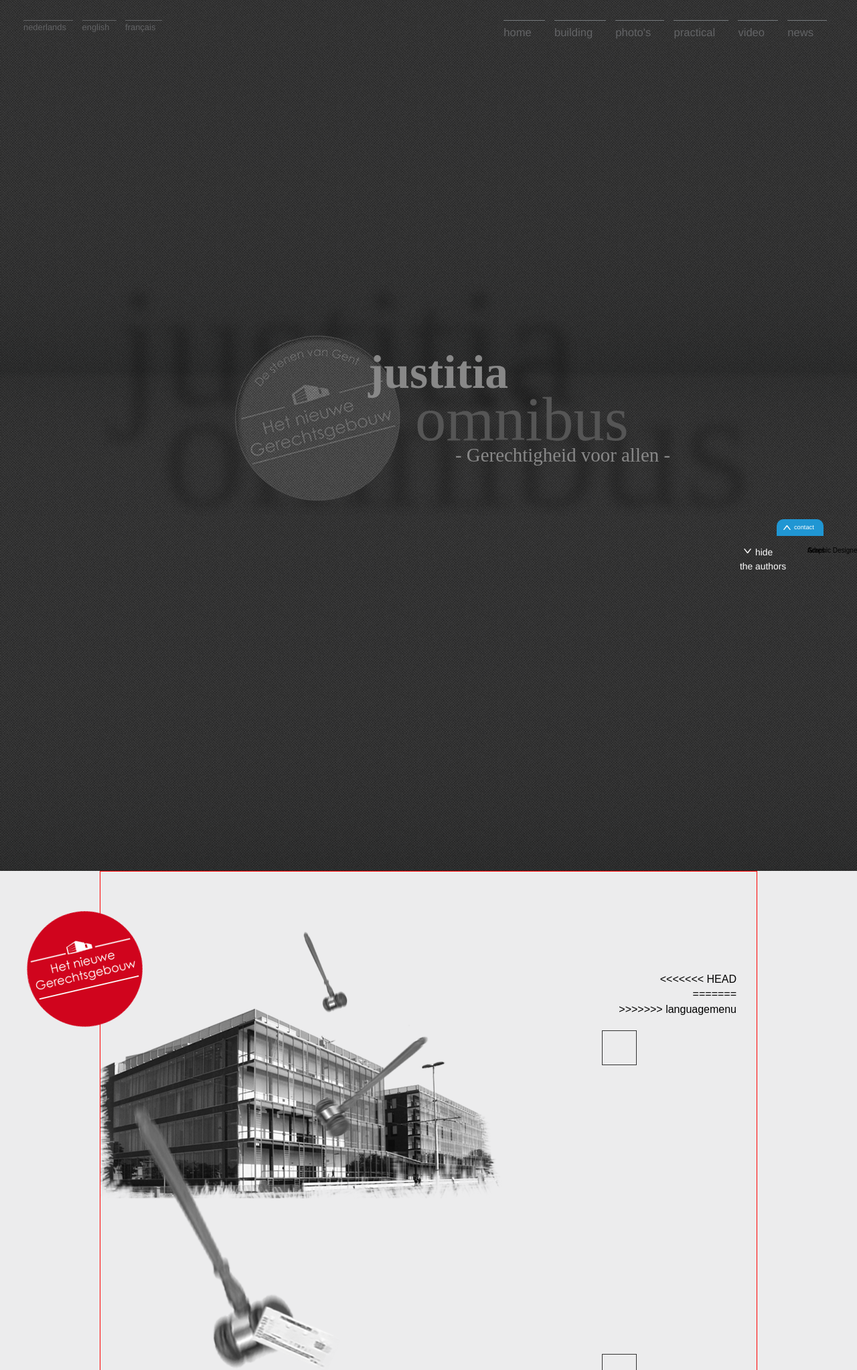
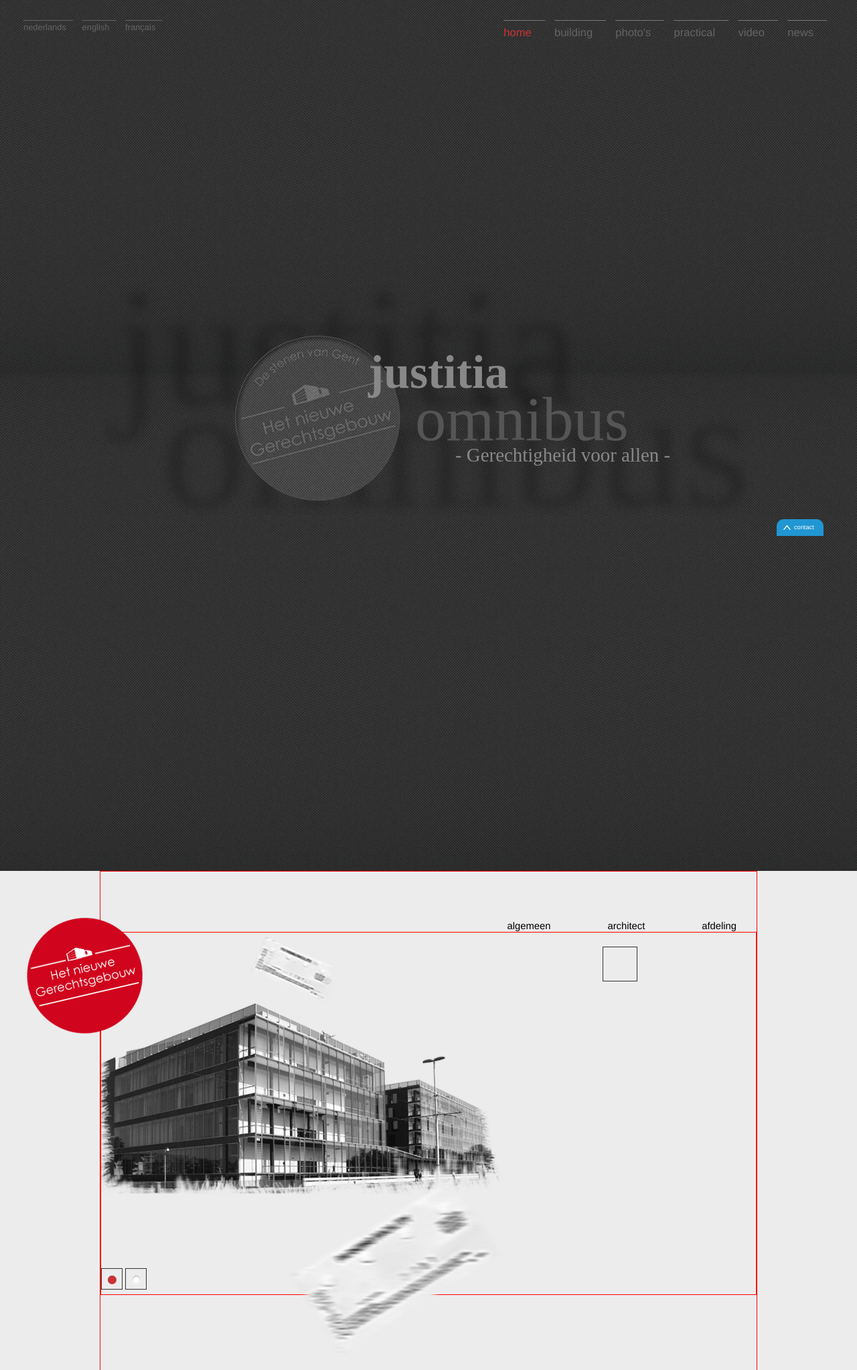
Before and after one commit to vdclouis/Build-in-Ghent, a PHP site: page / in a window 1280 px wide. Shown: the top 2045 px of the page at 67% size. Run offline with PHP 8.4, Linux system fonts and the light colour scheme; some libraries are stand-ins or nearby versions.

Commit message:
monsterkill

```diff
--- a/_js/effects.js
+++ b/_js/effects.js
@@ -6,6 +6,31 @@
 	$('#nav li:first-child').addClass('current');
 
 	// ---------------------------- //
+
+	$('#architect').hide();
+	$('#afdeling').hide();
+
+	$('#gebouwnav ul li:nth-child(1) a').click(function () {
+		$('#architect').hide();
+		$('#afdeling').hide();
+		$('#algemeen').fadeIn(1000);
+		console.log('algemeen clicked');
+		return false;
+	});
+
+	$('#gebouwnav ul li:nth-child(2) a').click(function () {
+		$('#algemeen').hide();
+		$('#afdeling').hide();
+		$('#architect').fadeIn(1000);
+		return false;
+	});
+
+	$('#gebouwnav ul li:nth-child(3) a').click(function () {
+		$('#algemeen').hide();
+		$('#architect').hide();
+		$('#afdeling').fadeIn(1000);
+		return false;
+	});
 
 	//hides the second page 'parkeergebouw'
 	$('#parkeergebouw').hide();
@@ -32,8 +57,11 @@
 
 	// ---------------------------- //
 
+
 	//hides the second page 'contactform'
 	$('#contactform').hide();
+
+	$('.rightbullet a').css("background-position","0 0");
 
 	//navigation with the bulletnavs
 	$('#praktischnav .rightbullet, #praktischnav .rightbullet a').click( function () {
@@ -54,6 +82,7 @@
 	});
 
 	// ---------------------------- //
+	// footer contact
 
 	$('#contactbig').hide();
 
@@ -93,5 +122,10 @@
 
 	$('#more').click(function () {
 
-	})
+	});
+
+//	remove the fancybox when a menulink is clicked
+	$('#mainmenu a').click( function () {
+		$('.fancybox-wrap, #fancybox-overlay').hide();
+	});
 });
--- a/_js/script.js
+++ b/_js/script.js
@@ -93,7 +93,7 @@
 	$('.pafotos').parallax("50%", 4000, 0.4, true);
 	$('#praktisch').parallax("50%", 0, 0.3, true);
 	$('.papraktisch').parallax("50%", 5800, 0.4, true);
-	$('#video').parallax("50%", 2000, 0.3, true);
+	$('#video').parallax("50%", 700, 0.3, true);
 	$('.pavideo').parallax("50%", 6600, 0.4, true);
 	$('#nieuws').parallax("50%", 2750, 0.3, true);
 	$('.panieuws').parallax("270px", 7900, 0.4, true);
@@ -118,7 +118,7 @@
 	loadTexts("_resources/_xml/texts.xml");
 
 //	language menu
-
+//	dutch
 	$('#chooseLang li:nth-child(1) a').click(function () {
 		//setLanguageFromLink(this);
 		$(this).addClass('current');
@@ -127,6 +127,7 @@
 		return false;
 	});
 
+//	english
 	$('#chooseLang li:nth-child(2) a').click(function () {
 		//setLanguageFromLink(this);
 		$(this).addClass('current');
@@ -135,6 +136,7 @@
 		return false;
 	});
 
+//	french
 	$('#chooseLang li:nth-child(3) a').click(function () {
 		//setLanguageFromLink(this);
 		$(this).addClass('current');
--- a/_styles/css/style.css
+++ b/_styles/css/style.css
@@ -146,7 +146,7 @@
 	z-index: 9999;
 	width: 100%;
 	padding: 30px 0px;
-
+	pointer-events: none;
 }
 
 ul#nav{
@@ -167,6 +167,7 @@
 	padding: 5px 20px 5px 0;
 	text-decoration: none;
 	text-transform: lowercase;
+	pointer-events: auto;
 }
 
 ul#nav li a:hover {
@@ -192,6 +193,7 @@
 #chooseLang a{
 	color: #636466;
 	text-decoration: none;
+	pointer-events: auto;
 }
 #chooseLang a:hover{
 	color: #cc3333;
@@ -206,7 +208,7 @@
 img.logo{
 	position: absolute;
 	left: 40px;
-	top: 60px;
+	top: 70px;
 }
 
 #header, #intro, #second{
@@ -293,7 +295,6 @@
 	font-size: 15em;
 	color: rgba(255, 255, 255, .0);
 	text-shadow: 1px 1px 15px rgba(0, 0, 0, .2);
-	z-index: 0;
 	cursor: default;
 	margin: 0;
 	z-index: 1;
@@ -307,6 +308,26 @@
 #home #shadow p:last-child{
 	top: 500px;
 	left: 90px; /*100px = horizonal scroll*/
+}
+
+nav#gebouwnav{
+	position: relative;
+	padding: 20px 30px;
+	margin-top: 50px;
+}
+
+nav#gebouwnav ul{
+	float: right;
+}
+
+nav#gebouwnav ul li{
+	float: left;
+	margin-left: 85px;
+}
+
+nav#gebouwnav ul li a{
+	text-decoration: none;
+	color: black;
 }
 
 #gebouw{
@@ -327,11 +348,15 @@
 	height: 1300px;
 }
 
-#gebouw .story section#gerechtsgebouw{
+#gebouw .story section{
+	border: 1px solid red;
+}
+
+#gebouw .story #gerechtsgebouw{
 
 }
 
-#gebouw .story section#gerechtsgebouw #pagerechtsgebouw{
+#gebouw .story #gerechtsgebouw #pagerechtsgebouw{
 	background: url(../../_images/pa02a.png) 50% 0 no-repeat fixed; /*hammers*/
 	height: 1300px;
 	margin: 0 auto;
@@ -342,8 +367,8 @@
 	pointer-events: none;
 }
 
-#gebouw .story .gebouwen img{
-	margin-top: 200px;
+#gebouw .story .gebouwen img, #gebouw #architect img{
+	margin-top: 100px;
 	width: 600px;
 	float: left;
 }
@@ -351,10 +376,7 @@
 #gebouw .story .gebouwen .tekst{
 	text-align: right;
 	margin: 0 20px 0 600px;
-}
-
-#gebouw .story .gebouwen .tekst{
-	height: 400px;
+	height: 500px;
 	overflow: hidden;
 }
 
@@ -373,7 +395,7 @@
 
 }*/
 
-#gebouw .story section#parkeergebouw #paparkeergebouw{
+#gebouw .story #paparkeergebouw{
 	background: url(../../_images/pa02b.png) 50% 0 no-repeat fixed; /*parkingtickets*/
 	height: 1300px;
 	margin: 0 auto;
@@ -478,13 +500,14 @@
 	position:relative;
 	box-shadow: 0px 0px 7px #888;
 	height: 480px;
+	overflow: hidden;
 }
 
 #map{
 	padding: 30px;
 	background-color: #DDD;
 	border-radius: 30px;
-	margin: 200px 0 0 100px;
+/*	margin: 200px 0 0 100px;*/
 }
 
 #map iframe{
@@ -588,7 +611,7 @@
 }
 
 .story .tekst{
-	padding: 150px 0 0 0;
+/*	padding: 150px 0 0 0;*/
 	position: relative;
 	width: 350px;
 }
@@ -597,6 +620,7 @@
 .tekst h1{
 	text-transform: uppercase;
 	border-top: 1px solid #333;
+	padding: 15px;
 }
 
 .tekst p{
@@ -606,8 +630,6 @@
 
 /*bulletnav*/
 #gebouwennav{
-	margin-top: 50px;
-	position: absolute;
 }
 
 #praktischnav{
--- a/index.html
+++ b/index.html
@@ -34,9 +34,7 @@
 		</nav>
 		<div id="home">
 			<div class="story">
-
 				<div class="pahome"></div>
-
 				<div id="nonshadow">
 					<img class="logo" src="_images/logo02.png" alt="logo" />
 					<h1>justitia</h1>
@@ -52,38 +50,33 @@
 		<div id="gebouw">
 			<div class="story">
 				<img class="logo" src="_images/logo01.png" alt="logo" />
-				<section class="gebouwen" id="gerechtsgebouw">
-					<div id="pagerechtsgebouw"></div>
+				<div id="paparkeergebouw"></div>
+<!--				<div id="pagerechtsgebouw"></div>-->
+	    		<nav id="gebouwnav">
+	    			<ul>
+		    			<li><a href="#">algemeen</a></li>
+		    			<li><a href="#">architect</a></li>
+		    			<li><a href="#">afdeling</a></li>
+	    			</ul>
+	    		</nav>
+	    		<section id="algemeen">
+		    		<div class="gebouwen" id="gerechtsgebouw">
 						<img src="_images/bg02a.png" alt="gerechtsgebouw" />
 				    	<div class="tekst" id="tekstgerechtsgebouw">
-<<<<<<< HEAD
-			    		<div id="buildingNav">
-			    		</div>
-			            <div class="main">
-			            </div>
-=======
-<!--			    		<nav>
-			    			<ul>
-				    			<li><a href="#">algemeen</a></li>
-				    			<li><a href="#">algemeen</a></li>
-				    			<li><a href="#">algemeen</a></li>
-			    			</ul>
-			    		</nav>-->
+	<!--			    		<div id="buildingNav"></div>-->
 				           	<div class="main"></div>
->>>>>>> languagemenu
 				            <div class="text"></div>
 				            <div id="scrollarrow"></div>
 				    	</div>
-				</section>
-				<section class="gebouwen" id="parkeergebouw">
-					<div id="paparkeergebouw"></div>
+					</div>
+					<div class="gebouwen" id="parkeergebouw">
 						<img src="_images/bg02b.png" alt="parkeergebouw" />
 						<div class="tekst" id="tekstparkeergebouw">
 						    <div class="sub"></div>
 						    <div class="text"></div>
 						    <div id="scrollarrow"></div>
 						</div>
-				</section>
+					</div>
 					<div id="gebouwennav">
 						<div class="bullet leftbullet">
 							<a href="#"></a>
@@ -95,6 +88,17 @@
 							<a href="#"></a>
 						</div>
 					</div>
+	    		</section>
+	    		<section id="architect">
+					<img src="_images/bg02a.png" alt="gerechtsgebouw" />
+					<div class="tekst">
+						<h1>Lorem dfjsioej</h1>
+						<p>dsqfeazf qsf qzef qzef qzefqrezqc'ecgeeqgzv eg sdg segserezqfqzfcf qergersg s seg esrgeryreyb §hsrh</p>
+					</div>
+	    		</section>
+	    		<section id="afdeling">
+					<img src="_images/bg02a.png" alt="gerechtsgebouw" />
+	    		</section>
 		    </div> <!--.story-->
 		</div> <!--#gebouw-->
 		<div id="fotos">
@@ -130,11 +134,11 @@
 				<section class="praktisch" id="contactmap">
 					<div class="papraktisch"></div>
 					<div id="map" class="praktischbox">
-						<!--<iframe width="640" height="480" src="http://maps.google.be/maps?f=q&amp;source=s_q&amp;hl=nl&amp;geocode=&amp;q=Opge%C3%ABistenlaan+401,+gent&amp;aq=&amp;sll=51.062493,3.717129&amp;sspn=0.002795,0.00574&amp;t=m&amp;ie=UTF8&amp;hq=&amp;hnear=Opge%C3%ABistenlaan+401,+Gent+9000+Gent,+Oost-Vlaanderen,+Vlaams+Gewest&amp;ll=51.066482,3.716125&amp;spn=0.02589,0.054932&amp;z=14&amp;iwloc=A&amp;output=embed"></iframe>-->
-						<!--<p>placeholder</p>-->
+						<iframe width="640" height="480" src="http://maps.google.be/maps?f=q&amp;source=s_q&amp;hl=nl&amp;geocode=&amp;q=Opge%C3%ABistenlaan+401,+gent&amp;aq=&amp;sll=51.062493,3.717129&amp;sspn=0.002795,0.00574&amp;t=m&amp;ie=UTF8&amp;hq=&amp;hnear=Opge%C3%ABistenlaan+401,+Gent+9000+Gent,+Oost-Vlaanderen,+Vlaams+Gewest&amp;ll=51.066482,3.716125&amp;spn=0.02589,0.054932&amp;z=14&amp;iwloc=A&amp;output=embed"></iframe>
+<!--						<p>placeholder</p>
 						<ul>
 							<li></li>
-						</ul>
+						</ul>-->
 					</div> <!--eo map-->
 				</section>
 				<section class="praktisch" id="contactform">
@@ -321,7 +325,7 @@
 		<script type="text/javascript" src="_js/jquery.nav.js" ></script>
 	<!--custom made xml loader-->
 		<script type="text/javascript" src="_js/script.js" ></script>
-		<script type="text/javascript" src="_js/></script>
+<!--		<script type="text/javascript" src="_js/localstorage.js" ></script>-->
 	<!--custom made effects-->
 		<script type="text/javascript" src="_js/effects.js" ></script>
 	<!--php form-->
```
Lines whose indentation alone changed are shown as unchanged.
